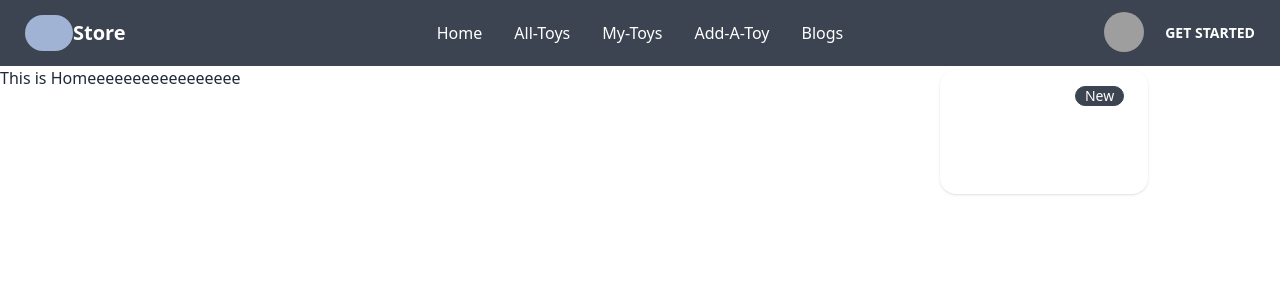
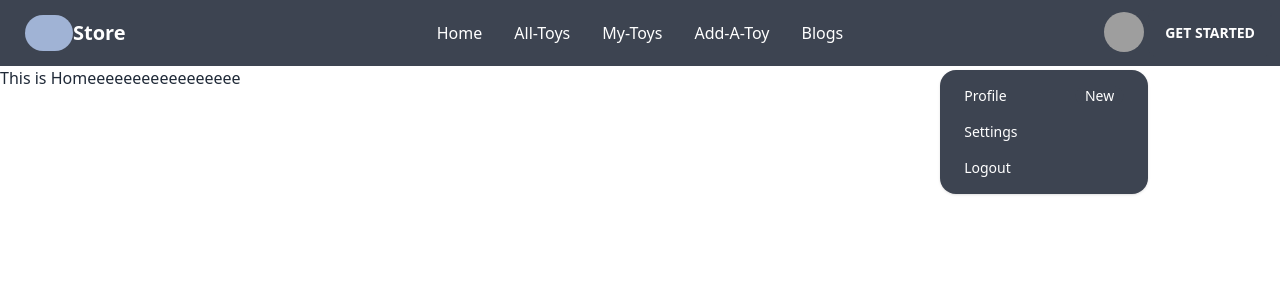
Before and after one commit to joyeeta14/toy-store-client-side, a React (Vite) app: page / in a window 1280 px wide. Both pictures are taken after a click on the label 1124 px from the left and 32 px from the top of the page. Shown: the top 300 px of the page. Built offline with nearby package versions, Linux system fonts and the light colour scheme; grey boxes are pictures that could not be loaded.

Commit message:
netlify reload problem fixed

```diff
--- a/src/Header/Header.jsx
+++ b/src/Header/Header.jsx
@@ -10,7 +10,7 @@ const Header = () => {
                         <label tabIndex={0} className="btn btn-ghost lg:hidden">
                             <svg xmlns="http://www.w3.org/2000/svg" className="h-5 w-5" fill="none" viewBox="0 0 24 24" stroke="currentColor"><path strokeLinecap="round" strokeLinejoin="round" strokeWidth="2" d="M4 6h16M4 12h8m-8 6h16" /></svg>
                         </label>
-                        <ul tabIndex={0} className="menu menu-compact dropdown-content mt-3 p-2 shadow bg-base-100 rounded-box w-52">
+                        <ul tabIndex={0} className="menu menu-compact dropdown-content mt-3 p-2 shadow bg-neutral rounded-box w-52">
                             <li><Link to='/'>Home</Link ></li>
                             <li tabIndex={0}>
                                 <Link to='/all-toys' className="justify-between">
@@ -65,7 +65,7 @@ const Header = () => {
                                 <img src="/images/stock/photo-1534528741775-53994a69daeb.jpg" />
                             </div>
                         </label>
-                        <ul tabIndex={0} className="menu menu-compact dropdown-content mt-3 p-2 shadow bg-base-100 rounded-box w-52">
+                        <ul tabIndex={0} className="menu menu-compact dropdown-content mt-3 p-2 shadow bg-neutral rounded-box w-52">
                             <li>
                                 <a className="justify-between">
                                     Profile
```
Also changed, not shown: 1 other file (tests, documents, lock files or other folders).
